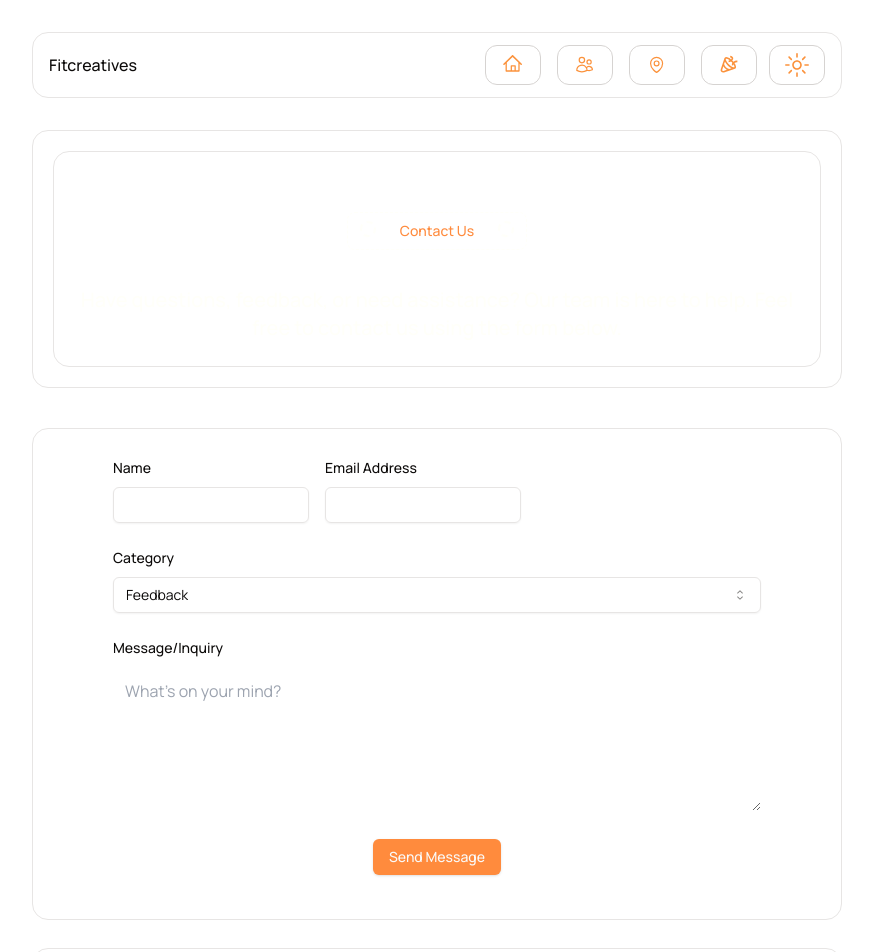
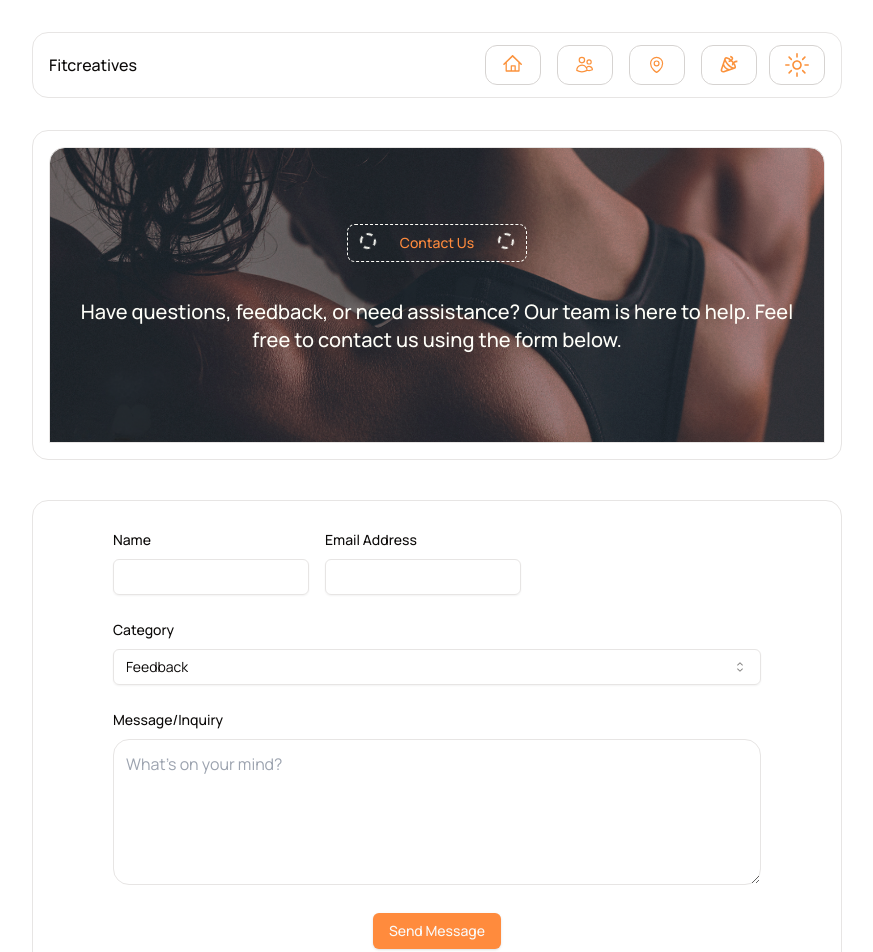
Before and after one commit to Lilianada/Fitcreatives, a Next.js app: page /contactUs in a window 1280 px wide. Shown: the top 952 px of the page, without its empty margins (203-1076 px from the left). Built offline with nearby package versions, Linux system fonts and the light colour scheme; a web font is replaced by a local one.

Commit message:
style fix on contact

```diff
--- a/src/components/contactUs/index.jsx
+++ b/src/components/contactUs/index.jsx
@@ -29,7 +29,7 @@ export default function Contact() {
   return (
     <div>
         <section className="w-full border rounded-2xl bg-background text-foreground flex flex-col mb-10">
-            <div className='grid place-items-center border m-5 pt-12 rounded-2xl bg-opacity-70'>
+            <div className='grid place-items-center border m-4 bg-backdrop bg-cover bg-center py-12 sm:py-16  rounded-tl-2xl rounded-tr-2xl bg-opacity-70 dark:filter dark:grayscale'>
                 <div className="rounded-lg border border-light text-sm border-dashed px-3 py-2 text-muted-foreground flex gap-2 my-3">
                     <div className="h-4 w-4 mr-4 rounded-full border-dashed border-2 border-light animate-spin"></div>
                     <p className="text-sm font-medium text-primary">Contact Us</p>
@@ -107,7 +107,7 @@ export default function Contact() {
                 onChange={(e) =>
                     setFormData({ ...formData, message: e.target.value })
                 }
-                className='p-3'
+                className='p-3 border rounded-2xl'
                 ></textarea>
             </div>
             <div className='my-3 flex items-center justify-center'>
```
